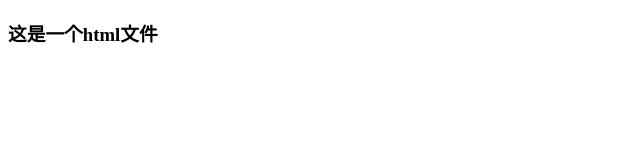
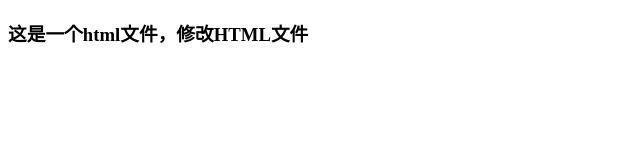
Before and after one commit to RunningDevil/repository-1, a plain HTML site: page index.html in a window 1280 px wide. Shown: the whole page, without its empty margins (0-640 px from the left). Drawn offline with Linux system fonts and the light colour scheme.

Commit message:
modified

```diff
--- a/index.html
+++ b/index.html
@@ -5,6 +5,6 @@
     <title>myPage</title>
 </head>
 <body>
-<h3>这是一个html文件</h3>
+<h3>这是一个html文件，修改HTML文件</h3>
 </body>
 </html>
```
